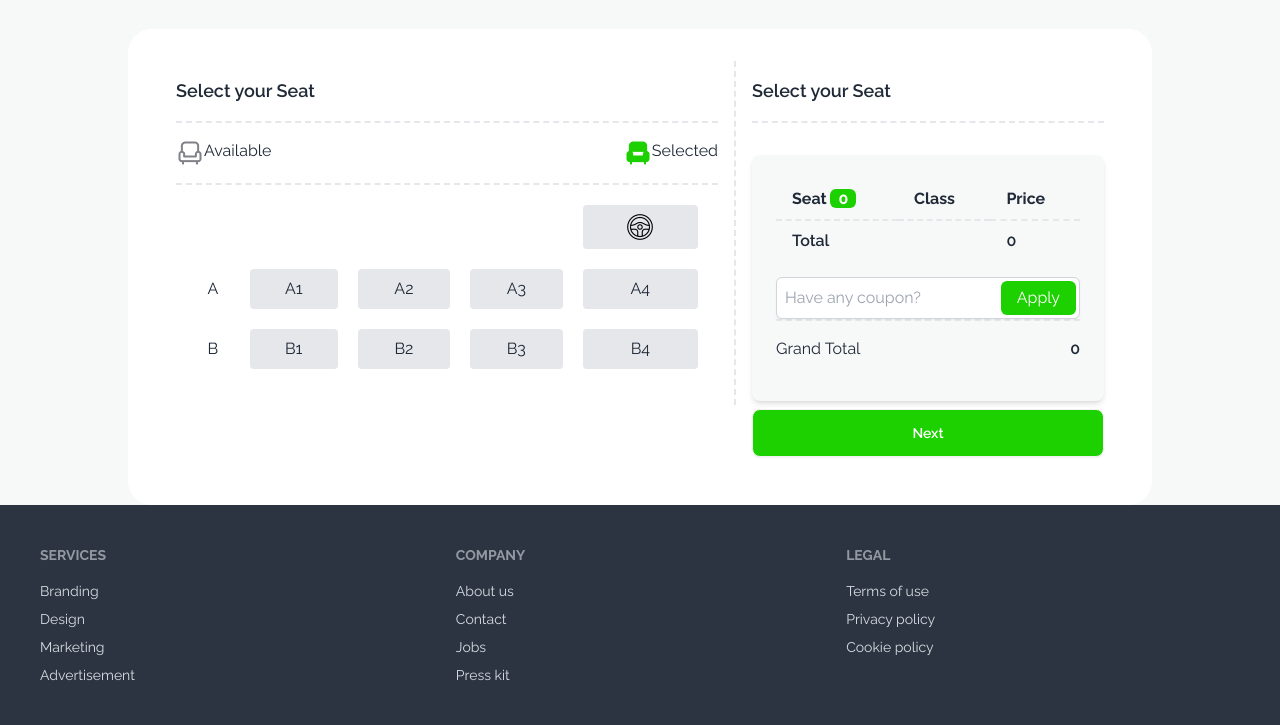
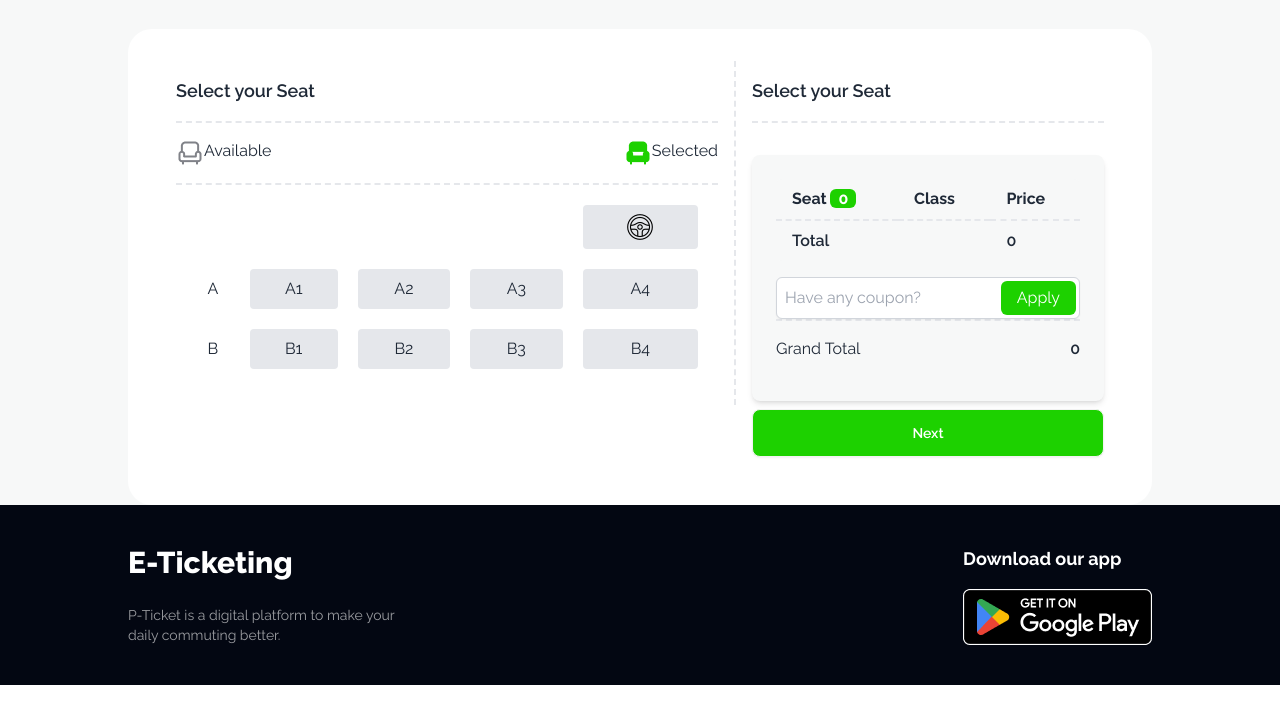
Before and after one commit to AbdullaAlHarun/smart-ticketing, a plain HTML site: page index.html in a window 1280 px wide. Shown: the part 1917-2642 px from the top of the page. After the commit the page ends 2602 px from the top, so only its background shows below. Drawn offline with nearby package versions, Linux system fonts and the light colour scheme.

Commit message:
Final Bug fixed!

```diff
--- a/index.html
+++ b/index.html
@@ -3,7 +3,7 @@
 <head>
     <meta charset="UTF-8">
     <meta name="viewport" content="width=alphabet-clash, initial-scale=1.0">
-    <title>Bus Ticketing</title>
+    <title>E Ticketing</title>
     <link href="https://cdn.jsdelivr.net/npm/daisyui@4.7.0/dist/full.min.css" rel="stylesheet" type="text/css" />
     <script src="https://cdn.tailwindcss.com"></script>
     <script src="https://kit.fontawesome.com/cee46afb86.js" crossorigin="anonymous"></script>
@@ -118,7 +118,8 @@
                                     </div>
                                 </div>
                                 <div>
-                                    <button class="btn"><span><img src="images/seat-green.png" > </span> <span id="seat-left">8</span> Seat left</button>
+                                    <button class="btn text-[#1DD100]"><span><img src="images/seat-green.png" > </span>
+                                       <span class="text-[#1DD100]" id="seat-left" >8</span> Seats left</button>
                                 </div>
                             </div>
                             <div class="info bg-[#F7F8F8] rounded-2xl ml-8 p-8 mb-16">
@@ -181,7 +182,6 @@
                               <td id="b3" class="bg-gray-200 rounded p-2">B3</td>
                               <td id="b4" class="bg-gray-200 rounded p-2">B4</td>
                             </tr>
-                            <!-- will add rest!!  -->
                           </table>
                         </div>
                     </div>
@@ -248,28 +248,25 @@
         </div>
 
     </main>
-    <footer class="footer p-10 bg-neutral text-neutral-content">
+
+    <!--Footer-->
+    <footer class="footer p-10 bg-[#030712] text-[#FFFFFF99] lg:px-32 px-5 flex justify-between items-center flex-col lg:flex-row">
+        <div class="items-center">
+          <h2 class="text-3xl font-extrabold text-white pb-4">E-Ticketing</h2>
+          <p>
+            P-Ticket is a digital platform to make your<br>
+            daily commuting better.
+          </p>
+       </div>
+
+      <div>
         <nav>
-          <h6 class="footer-title">Services</h6>
-          <a class="link link-hover">Branding</a>
-          <a class="link link-hover">Design</a>
-          <a class="link link-hover">Marketing</a>
-          <a class="link link-hover">Advertisement</a>
+          <header class="text-lg font-bold text-white pb-4">Download our app</header>
+          <img src="images/google-play.png" alt="">
         </nav>
-        <nav>
-          <h6 class="footer-title">Company</h6>
-          <a class="link link-hover">About us</a>
-          <a class="link link-hover">Contact</a>
-          <a class="link link-hover">Jobs</a>
-          <a class="link link-hover">Press kit</a>
-        </nav>
-        <nav>
-          <h6 class="footer-title">Legal</h6>
-          <a class="link link-hover">Terms of use</a>
-          <a class="link link-hover">Privacy policy</a>
-          <a class="link link-hover">Cookie policy</a>
-        </nav>
-      </footer>
+      </div>
+
+  </footer>
 
     <script src="js/popup.js"></script>
     <script src="js/app.js"></script>
--- a/js/app.js
+++ b/js/app.js
@@ -11,7 +11,7 @@ function selectSeat(seatId) {
     const priceContainer = document.getElementById('price-container');
     const couponSection = document.getElementById('coupon'); // Get the coupon section
 
-    // Check if the seat selection should proceed
+    //  Seat selection
     if (selectedSeats.length <= 4 && seatElement.classList.contains('bg-gray-200')) {
         seatElement.classList.remove('bg-gray-200');
         seatElement.classList.add('bg-green-500');
--- a/js/popup.js
+++ b/js/popup.js
@@ -1,13 +1,12 @@
-// Add this JavaScript code in your <script> tag or external JavaScript file
 const thanksBtn = document.getElementById('thanks-btn');
 const popupContainer = document.getElementById('popup-container');
 
 // Event listener for the "thanks" button
 thanksBtn.addEventListener('click', () => {
-    popupContainer.classList.toggle('hidden'); // Toggle the visibility of the popup container
+    popupContainer.classList.toggle('hidden');
 });
 
 // Event listener for the "continue" button inside the popup
 document.getElementById('continue-btn').addEventListener('click', () => {
-    popupContainer.classList.add('hidden'); // Hide the popup when the "continue" button is clicked
+    popupContainer.classList.add('hidden');
 });
```
Also changed, not shown: images/google-play.png (added), 1 other file.
